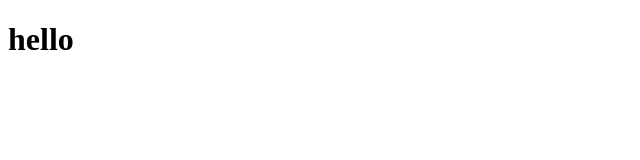
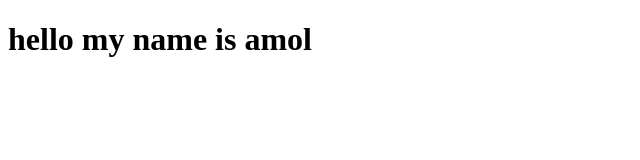
Before and after one commit to Ahmedraza120/mini-my-college1, a plain HTML site: page index.html in a window 1280 px wide. Shown: the whole page, without its empty margins (0-640 px from the left). Drawn offline with Linux system fonts and the light colour scheme.

Commit message:
Update index.html

```diff
--- a/index.html
+++ b/index.html
@@ -6,6 +6,6 @@
     <title>Document</title>
 </head>
 <body>
-    <h1>hello</h1>
+    <h1>hello my name is amol</h1>
 </body>
 </html>
```
